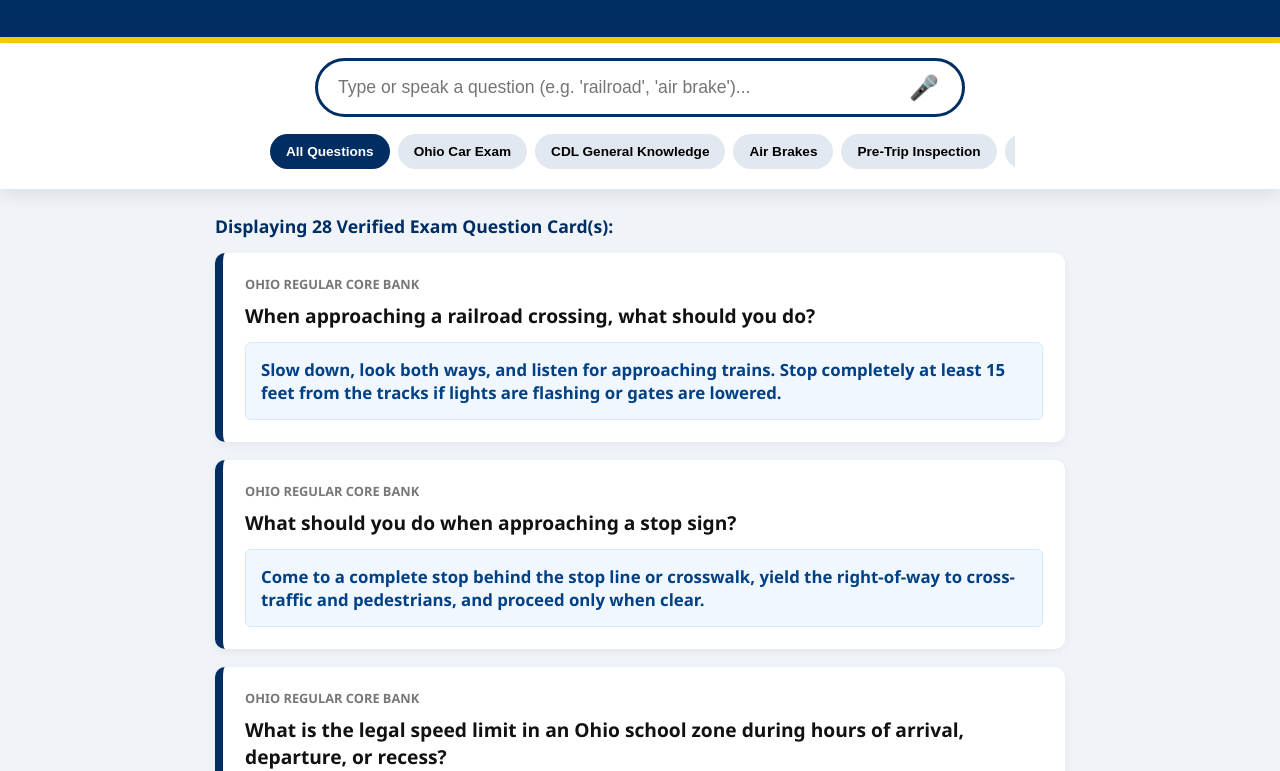
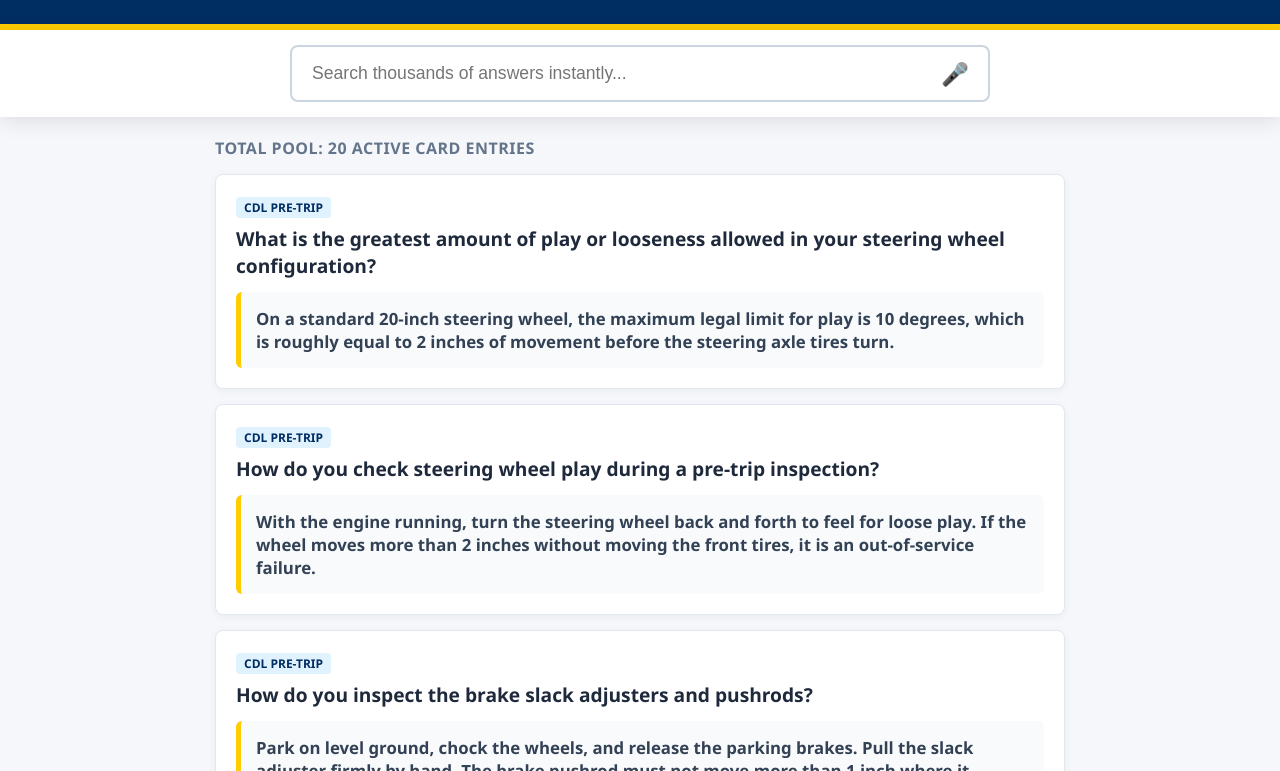
Before and after one commit to deandreturnerwalkerinventervideos30s/GDEGo, a plain HTML site: page index.html in a window 1280 px wide. Shown: the part 136-907 px from the top of the page. Drawn offline with Linux system fonts and the light colour scheme.

Commit message:
Update index.html

```diff
--- a/index.html
+++ b/index.html
@@ -3,40 +3,36 @@
 <head>
     <meta charset="UTF-8">
     <meta name="viewport" content="width=device-width, initial-scale=1.0">
-    <title>GDEgo | Universal DMV & CDL Master Test Bank</title>
+    <title>GDEgo | Universal DMV & CDL Master Database</title>
     <style>
-        :root { --gde-blue: #002d62; --gde-gold: #ffcc00; --card-bg: #ffffff; }
-        body { font-family: 'Segoe UI', Arial, sans-serif; background: #f0f4f8; margin: 0; padding-bottom: 60px; color: #333; }
+        :root { --gde-blue: #002d62; --gde-gold: #ffcc00; --bg: #f5f7fa; }
+        body { font-family: 'Segoe UI', Arial, sans-serif; background: var(--bg); margin: 0; padding-bottom: 60px; color: #333; }
 
-        header { background: var(--gde-blue); color: white; padding: 40px 20px; text-align: center; border-bottom: 6px solid var(--gde-gold); }
-        h1 { margin: 0; font-size: 2.8em; letter-spacing: 2px; font-weight: 900; }
-        .tagline { margin-top: 8px; font-size: 1.1em; color: #ffcc00; font-weight: 600; }
+        header { background: var(--gde-blue); color: white; padding: 35px 20px; text-align: center; border-bottom: 6px solid var(--gde-gold); }
+        h1 { margin: 0; font-size: 2.8em; letter-spacing: 1px; font-weight: 900; }
+        .tagline { margin-top: 5px; font-size: 1.1em; color: var(--gde-gold); font-weight: 600; }
 
-        /* Fixed Search Controls */
-        .control-panel { position: sticky; top: 0; background: white; padding: 15px; z-index: 1000; box-shadow: 0 4px 20px rgba(0,0,0,0.1); display: flex; flex-direction: column; align-items: center; gap: 12px; }
-        .search-wrapper { position: relative; width: 95%; max-width: 650px; }
-        #searchField { width: 100%; padding: 16px 55px 16px 20px; border-radius: 50px; border: 3px solid var(--gde-blue); font-size: 1.1em; outline: none; box-sizing: border-box; }
+        /* Quizlet-Style Search Command Deck */
+        .control-panel { position: sticky; top: 0; background: white; padding: 15px; z-index: 1000; box-shadow: 0 4px 20px rgba(0,0,0,0.1); display: flex; flex-direction: column; align-items: center; gap: 10px; }
+        .search-wrapper { position: relative; width: 100%; max-width: 700px; }
+        #searchField { width: 100%; padding: 16px 55px 16px 20px; border-radius: 8px; border: 2px solid #cbd5e1; font-size: 1.1em; outline: none; box-sizing: border-box; transition: 0.2s; }
+        #searchField:focus { border-color: var(--gde-blue); box-shadow: 0 0 0 3px rgba(0,45,98,0.15); }
 
-        .mic-btn { position: absolute; right: 20px; top: 50%; transform: translateY(-50%); background: none; border: none; font-size: 1.5em; cursor: pointer; color: var(--gde-blue); }
-        .listening { color: #d9534f; animation: pulse 1s infinite; }
-        @keyframes pulse { 0% { opacity: 1; } 50% { opacity: 0.4; } 100% { opacity: 1; } }
+        .mic-btn { position: absolute; right: 15px; top: 50%; transform: translateY(-50%); background: none; border: none; font-size: 1.4em; cursor: pointer; color: #64748b; }
+        .listening { color: #ef4444; animation: pulse 1s infinite; }
+        @keyframes pulse { 0% { opacity: 1; } 50% { opacity: 0.5; } 100% { opacity: 1; } }
 
-        /* Category Filter Buttons */
-        .category-bar { display: flex; gap: 8px; overflow-x: auto; width: 100%; max-width: 750px; padding: 5px; box-sizing: border-box; }
-        .cat-btn { background: #e2e8f0; border: none; padding: 10px 16px; border-radius: 20px; font-weight: bold; cursor: pointer; white-space: nowrap; font-size: 0.85em; transition: 0.2s; }
-        .cat-btn.active { background: var(--gde-blue); color: white; }
+        /* Layout Stream */
+        .main-container { max-width: 850px; margin: 20px auto; padding: 0 15px; }
+        #resultsSummary { font-size: 1em; margin-bottom: 15px; font-weight: bold; color: #64748b; text-transform: uppercase; letter-spacing: 0.5px; }
 
-        /* Main Viewport */
-        .main-container { max-width: 850px; margin: 25px auto; padding: 0 15px; }
-        #resultsSummary { font-size: 1.1em; margin-bottom: 15px; font-weight: bold; color: var(--gde-blue); }
+        /* Master Database Cards */
+        .qa-card { background: white; border-radius: 8px; padding: 20px; margin-bottom: 15px; box-shadow: 0 2px 8px rgba(0,0,0,0.05); border: 1px solid #e2e8f0; transition: transform 0.2s; }
+        .card-meta { font-size: 0.75em; font-weight: bold; color: var(--gde-blue); text-transform: uppercase; margin-bottom: 8px; background: #e0f2fe; display: inline-block; padding: 2px 8px; border-radius: 4px; }
+        .question-text { font-weight: 700; font-size: 1.2em; color: #1e293b; margin-bottom: 12px; line-height: 1.4; }
+        .answer-box { background: #f8fafc; color: #334155; padding: 15px; border-radius: 6px; font-weight: 600; border-left: 5px solid var(--gde-gold); font-size: 1.05em; }
 
-        /* Quizlet/Scribd Style Cards */
-        .qa-card { background: var(--card-bg); border-radius: 10px; padding: 22px; margin-bottom: 18px; border-left: 8px solid var(--gde-blue); box-shadow: 0 3px 10px rgba(0,0,0,0.05); }
-        .meta-tags { margin-bottom: 10px; font-size: 0.8em; font-weight: bold; color: #777; text-transform: uppercase; }
-        .question-text { font-weight: 700; font-size: 1.2em; color: #111; margin-bottom: 12px; line-height: 1.4; }
-        .answer-box { background: #f0f7ff; color: #004085; padding: 15px; border-radius: 6px; font-weight: 600; border: 1px solid #d6e9ff; font-size: 1.05em; }
-
-        .no-results { text-align: center; padding: 40px; background: white; border-radius: 10px; font-size: 1.1em; color: #666; }
+        .no-results { text-align: center; padding: 40px; background: white; border-radius: 8px; font-size: 1.1em; color: #64748b; border: 1px solid #e2e8f0; }
     </style>
 </head>
 <body>
@@ -48,104 +44,101 @@
 
 <div class="control-panel">
     <div class="search-wrapper">
-        <input type="text" id="searchField" placeholder="Type or speak a question (e.g. 'railroad', 'air brake')..." onkeyup="filterDatabase()">
-        <button class="mic-btn" id="micTrigger" onclick="startVoiceSession()">🎤</button>
-    </div>
-    <div class="category-bar">
-        <button class="cat-btn active" onclick="switchCategory('all', this)">All Questions</button>
-        <button class="cat-btn" onclick="switchCategory('Ohio Regular', this)">Ohio Car Exam</button>
-        <button class="cat-btn" onclick="switchCategory('CDL General', this)">CDL General Knowledge</button>
-        <button class="cat-btn" onclick="switchCategory('Air Brakes', this)">Air Brakes</button>
-        <button class="cat-btn" onclick="switchCategory('Pre-Trip', this)">Pre-Trip Inspection</button>
-        <button class="cat-btn" onclick="switchCategory('Combination', this)">Combination Vehicles</button>
+        <input type="text" id="searchField" placeholder="Search thousands of answers instantly..." onkeyup="smartSearchEngine()">
+        <button class="mic-btn" id="micTrigger" onclick="startVoiceInput()">🎤</button>
     </div>
 </div>
 
 <div class="main-container">
-    <div id="resultsSummary">Loading Master Question Banks...</div>
+    <div id="resultsSummary">Loading Active Exam Pools...</div>
     <div id="deckDisplay"></div>
 </div>
 
 <script>
-    let currentCategory = 'all';
+    // EXPANDED COMPREHENSIVE CDL & DMV DATABASE
+    const masterDatabase = [
+        // --- CDL PRE-TRIP INSPECTION & STEERING CONTROLS ---
+        { cat: "CDL Pre-Trip", q: "What is the greatest amount of play or looseness allowed in your steering wheel configuration?", a: "On a standard 20-inch steering wheel, the maximum legal limit for play is 10 degrees, which is roughly equal to 2 inches of movement before the steering axle tires turn." },
+        { cat: "CDL Pre-Trip", q: "How do you check steering wheel play during a pre-trip inspection?", a: "With the engine running, turn the steering wheel back and forth to feel for loose play. If the wheel moves more than 2 inches without moving the front tires, it is an out-of-service failure." },
+        { cat: "CDL Pre-Trip", q: "How do you inspect the brake slack adjusters and pushrods?", a: "Park on level ground, chock the wheels, and release the parking brakes. Pull the slack adjuster firmly by hand. The brake pushrod must not move more than 1 inch where it connects." },
+        { cat: "CDL Pre-Trip", q: "What are you looking for when inspecting the steering box housing and mounting?", a: "Check that the steering box is securely bolted to the vehicle frame. Look for missing nuts, loose bolts, structural frame cracks, or active fluid leaks from the power steering pump line fittings." },
+        { cat: "CDL Pre-Trip", q: "What suspension system issues will put a commercial vehicle completely out of service?", a: "Any cracked, bent, broken, or shifted leaf springs. If one-fourth (25%) or more of the leaf springs in any single stack are broken or missing, the truck is illegal to operate." },
 
-    // THE INTERNAL MASSIVE TEST BANK (No external Google dependencies)
-    const masterDatabase = [
-        // --- OHIO REGULAR DRIVER EXAMS ---
-        { cat: "Ohio Regular", q: "When approaching a railroad crossing, what should you do?", a: "Slow down, look both ways, and listen for approaching trains. Stop completely at least 15 feet from the tracks if lights are flashing or gates are lowered." },
-        { cat: "Ohio Regular", q: "What should you do when approaching a stop sign?", a: "Come to a complete stop behind the stop line or crosswalk, yield the right-of-way to cross-traffic and pedestrians, and proceed only when clear." },
-        { cat: "Ohio Regular", q: "What is the legal speed limit in an Ohio school zone during hours of arrival, departure, or recess?", a: "20 miles per hour (mph)." },
-        { cat: "Ohio Regular", q: "What is the 'Four-Second Rule' in driving?", a: "It is a safe rule used to measure a driver's following distance behind the vehicle directly in front of them under good weather conditions." },
-        { cat: "Ohio Regular", q: "When are you allowed to make a right turn on a red traffic light in Ohio?", a: "After coming to a complete stop, yielding to pedestrians and cross-traffic, provided there is no sign posted that says 'No Turn on Red'." },
-        { cat: "Ohio Regular", q: "What is the maximum legal blood alcohol concentration (BAC) limit for drivers under 21 years old in Ohio?", a: "0.02% or higher." },
-        { cat: "Ohio Regular", q: "What must a driver do when a school bus stops on a road with fewer than four lanes and activates its flashing red lights?", a: "Drivers approaching from both directions must stop at least 10 feet away from the front or rear of the bus and wait until the lights stop flashing." },
-        { cat: "Ohio Regular", q: "It is illegal to park within how many feet of a fire hydrant?", a: "Within 10 feet of a fire hydrant." },
-        { cat: "Ohio Regular", q: "What does a flashing yellow traffic signal light mean?", a: "Slow down and proceed through the intersection with heightened caution." },
-        { cat: "Ohio Regular", q: "When driving in heavy fog at night, which vehicle headlights should you use?", a: "Use your low-beam headlights. High-beams reflect off the fog and blind your vision." },
+        // --- CDL GENERAL KNOWLEDGE WRITTEN EXAMS ---
+        { cat: "CDL General Knowledge", q: "While driving, where should you be looking ahead of your vehicle?", a: "You should look 12 to 15 seconds directly ahead of your vehicle. At highway speeds, this distance is equal to roughly one-quarter of a mile." },
+        { cat: "CDL General Knowledge", q: "What is the maximum legal height limit for a standard commercial motor vehicle or trailer setup?", a: "13 feet, 6 inches from the pavement to the highest point of the trailer roof." },
+        { cat: "CDL General Knowledge", q: "What is the minimum legal tread depth required for commercial truck tires?", a: "Front/steer tires require a minimum tread depth of 4/32 of an inch. All other drive axle and trailer tires require a minimum of 2/32 of an inch." },
+        { cat: "CDL General Knowledge", q: "How often must a commercial driver stop and inspect their cargo securement layout?", a: "Inspect cargo within the first 50 miles of starting a transit trip, and then re-examine bindings every 3 hours or every 150 miles driven." },
+        { cat: "CDL General Knowledge", q: "What is the legal definition of a Commercial Motor Vehicle (CMV) requiring a driver to hold a CDL?", a: "Any vehicle or combination configuration with a gross vehicle weight rating (GVWR) or actual total weight of 26,001 pounds or more." },
+        { cat: "CDL General Knowledge", q: "What should you do if your heavy commercial vehicle begins to hydroplane on wet pavement?", a: "Do not slam on your brakes. Release the accelerator pedal completely, keep the vehicle pointed straight, and push the clutch in to let the tires regain contact." },
 
-        // --- CDL GENERAL KNOWLEDGE EXAMS ---
-        { cat: "CDL General", q: "While driving, where should you be looking ahead of your vehicle?", a: "You should look 12 to 15 seconds ahead of your vehicle. At highway speeds, this equals roughly a quarter of a mile ahead." },
-        { cat: "CDL General", q: "What is the maximum legal height limit for a standard commercial motor vehicle?", a: "13 feet, 6 inches." },
-        { cat: "CDL General", q: "What is the minimum legal tread depth required for front/steer tires on a commercial truck?", a: "4/32 of an inch. All other non-steering tires require at least 2/32 of an inch." },
-        { cat: "CDL General", q: "How often must you stop and inspect your commercial vehicle cargo transit layout?", a: "Within the first 50 miles of beginning a trip, and then every 3 hours or every 150 miles driven." },
-        { cat: "CDL General", q: "What is the definition of a 'Commercial Motor Vehicle' (CMV) requiring a CDL?", a: "Any vehicle or combination configuration with a gross vehicle weight rating (GVWR) of 26,01 pounds or more." },
-        { cat: "CDL General", q: "What must you do if your truck hydroplanes on a slick, rain-soaked roadway?", a: "Release the accelerator pedal entirely and push in the clutch. Do not slam on the brakes." },
-        { cat: "CDL General", q: "Why must you conduct a post-trip inspection at the end of every driving shift?", a: "To identify mechanical defects or structural safety failures, documenting them on a Driver Vehicle Condition Report (DVCR)." },
+        // --- AIR BRAKES WRITTEN EXAMS ---
+        { cat: "CDL Air Brakes", q: "At what pressure system level must the low air pressure warning device activate?", a: "The low air warning light and buzzer must turn on before the air storage tank pressure drops below 60 PSI." },
+        { cat: "CDL Air Brakes", q: "What happens mechanically when the vehicle air system pressure drops below the 20 to 45 PSI range?", a: "The emergency spring safety brakes will automatically apply and pop out on the dash control panel, completely locking the wheels to stop the truck." },
+        { cat: "CDL Air Brakes", q: "What are the legal air leakage limits during a static applied air brake test sequence?", a: "With the engine off, parking brakes released, and foot pedal held down hard for 1 minute, the air loss cannot exceed 3 PSI for straight trucks, or 4 PSI for combination tractor-trailers." },
+        { cat: "CDL Air Brakes", q: "What is the exact purpose of an air compressor governor assembly?", a: "The governor controls when the engine air compressor pumps air into the storage tanks. It stops the pump at cut-out pressure (125 PSI) and starts it again at cut-in pressure (100 PSI)." },
 
-        // --- AIR BRAKES EXAMS ---
-        { cat: "Air Brakes", q: "At what system pressure level must the low air pressure warning device activate?", a: "The warning light and buzzer must activate before air pressure drops below 60 PSI." },
-        { cat: "Air Brakes", q: "What happens mechanically when air system pressure drops all the way down into the 20 to 45 PSI zone?", a: "The tractor-trailer spring brakes will automatically apply and pop out, completely locking up the wheels to prevent runaway operation." },
-        { cat: "Air Brakes", q: "What are the core parameters checked during a static air brake leak test sequence?", a: "With the engine off and brakes fully applied, the air leakage rate must not exceed 3 PSI per minute for straight trucks, or 4 PSI per minute for combination vehicles." },
-        { cat: "Air Brakes", q: "What is the primary function of an air compressor governor assembly?", a: "It controls when the air compressor pumps air into the system storage tanks. It cuts out around 125 PSI and cuts back in around 100 PSI." },
-        { cat: "Air Brakes", q: "Why must air storage tanks be drained completely at the end of every operating day?", a: "To drain out collected moisture, water, and compressor oil, which can freeze up or corrode valves and cause brake failure." },
+        // --- COMBINATION VEHICLES WRITTEN EXAMS ---
+        { cat: "CDL Combination", q: "Why must you verify that the fifth wheel locking jaws are completely shut around the trailer kingpin?", a: "To create a secure structural latch that guarantees the trailer cannot slip loose, separate, or break away from the tractor chassis frame during transit." },
+        { cat: "CDL Combination", q: "What is a trailer jackknife event and what primary mechanical failure causes it?", a: "A trailer jackknife occurs when the rear trailer tires lock up during hard braking, causing the trailer to slide sideways out of its lane and swing up toward the truck cab." },
 
-        // --- PRE-TRIP INSPECTION EXAMS ---
-        { cat: "Pre-Trip", q: "How do you inspect the brake slack adjusters and pushrods?", a: "With wheels chocked and parking brakes released, pull the pushrod firmly by hand. It should not pull out or move more than 1 inch." },
-        { cat: "Pre-Trip", q: "What are you looking for when conducting a physical check of the steering box housing?", a: "Check for tight mounting bolts, missing components, cracks, and evidence of fluid leaks coming from the steering gear case." },
-        { cat: "Pre-Trip", q: "How do you verify that the spring leaves in your suspension system are functional?", a: "Look for cracked, bent, loose, broken, or shifted leaf springs. If 1/4 or more of the leaves are missing or broken, the vehicle is out of service." },
-
-        // --- COMBINATION VEHICLES EXAMS ---
-        { cat: "Combination", q: "Why must you verify that the tractor fifth wheel jaws are closed tight around the trailer kingpin?", a: "To ensure a complete, unyielding lock so that the trailer cannot break loose from the tractor chassis frame during travel." },
-        { cat: "Combination", q: "What is a trailer jackknife event and what causes it?", a: "A jackknife happens when the trailer wheels lock up, causing the trailer to swing outward out of its lane, sliding past the tractor axle." },
-        { cat: "Combination", q: "What is the function of the emergency glad hand connection line (the red line)?", a: "It controls the emergency trailer air tanks and keeps continuous high-pressure air moving to hold open the spring safety brakes." }
+        // --- OHIO REGULAR DRIVER WRITTEN EXAMS ---
+        { cat: "Ohio Regular Driver", q: "When approaching a railroad crossing line, what are your legal obligations?", a: "Slow down, look in both directions, and listen for trains. You must come to a complete stop between 15 and 50 feet from the nearest track rail if signal lights are flashing or safety gates are down." },
+        { cat: "Ohio Regular Driver", q: "What should you do when approaching a standard stop sign intersection?", a: "Come to a complete stop behind the white stop line or marked crosswalk. Yield the right-of-way to pedestrians and cross-traffic before moving forward." },
+        { cat: "Ohio Regular Driver", q: "What is the legal speed limit inside an Ohio school zone during designated hours?", a: "20 miles per hour (mph) during school opening hours, closing hours, or recess periods." }
     ];
 
-    // INITIAL LAUNCH
-    renderView();
+    // LAUNCH INITIAL VIEW
+    smartSearchEngine();
 
-    function renderView() {
+    // FLEXIBLE SEARCH ALGORITHM (Quizlet / Multi-Word Style)
+    function smartSearchEngine() {
         const display = document.getElementById('deckDisplay');
         const summary = document.getElementById('resultsSummary');
         const query = document.getElementById('searchField').value.toLowerCase().trim();
 
-        // Separate search text into individual keywords
-        const searchWords = query.split(/\s+/).filter(w => w.length > 0);
+        // Break search into individual text chunks
+        const searchTerms = query.split(/\s+/).filter(word => word.length > 0);
 
-        // Filter by category and search keywords simultaneously
-        const finalMatches = masterDatabase.filter(item => {
-            const matchesCategory = (currentCategory === 'all' || item.cat === currentCategory);
+        // Score cards based on how many terms they contain
+        let evaluatedCards = masterDatabase.map(card => {
+            const combinedSourceText = (card.q + " " + card.a + " " + card.cat).toLowerCase();
+            let matchedCount = 0;
 
-            const fullText = (item.q + " " + item.a + " " + item.cat).toLowerCase();
-            const matchesKeywords = searchWords.every(word => fullText.includes(word));
+            searchTerms.forEach(term => {
+                if (combinedSourceText.includes(term)) {
+                    matchedCount++;
+                }
+            });
 
-            return matchesCategory && matchesKeywords;
+            return { ...card, score: matchedCount };
         });
+
+        // Filter cards. If search box is empty, show everything. If typing, show rows containing matching terms.
+        let dynamicMatches = [];
+        if (searchTerms.length === 0) {
+            dynamicMatches = masterDatabase;
+        } else {
+            dynamicMatches = evaluatedCards.filter(card => card.score > 0);
+            // Sort cards so the ones with the absolute highest term match scores appear at the top
+            dynamicMatches.sort((a, b) => b.score - a.score);
+        }
 
         display.innerHTML = "";
 
-        if (finalMatches.length === 0) {
+        if (dynamicMatches.length === 0) {
             summary.innerText = "0 Cards Matched";
-            display.innerHTML = `<div class="no-results">No exact questions match your search input. Try typing shorter target words (e.g., "railroad", "speed", "jaws").</div>`;
+            display.innerHTML = `<div class="no-results">No questions match your phrase. Try using simpler terms like "play", "steering", "brakes", or "stop".</div>`;
             return;
         }
 
-        summary.innerText = `Displaying ${finalMatches.length} Verified Exam Question Card(s):`;
+        summary.innerText = `Total Pool: ${dynamicMatches.length} Active Card Entries`;
 
-        // Generate the chain reaction view
-        finalMatches.forEach(item => {
+        // Render matching question layouts
+        dynamicMatches.forEach(item => {
             display.innerHTML += `
                 <div class="qa-card">
-                    <div class="meta-tags">${item.cat} Core Bank</div>
+                    <div class="card-meta">${item.cat}</div>
                     <div class="question-text">${item.q}</div>
                     <div class="answer-box">${item.a}</div>
                 </div>
@@ -153,26 +146,11 @@
         });
     }
 
-    function filterDatabase() {
-        renderView();
-    }
-
-    function switchCategory(category, buttonElement) {
-        currentCategory = category;
-
-        // Update button visual states
-        const buttons = document.getElementsByClassName('cat-btn');
-        for (let b of buttons) { b.classList.remove('active'); }
-        buttonElement.classList.add('active');
-
-        renderView();
-    }
-
-    // NATIVE LIVE SPEECH API
-    function startVoiceSession() {
+    // LIVE PHONE SPEECH API IMPLEMENTATION
+    function startVoiceInput() {
         const SpeechRecognition = window.SpeechRecognition || window.webkitSpeechRecognition;
         if (!SpeechRecognition) {
-            alert("Voice detection features require a modern Google Chrome layout on mobile.");
+            alert("Voice search requires a native Google Chrome browser environment.");
             return;
         }
 
@@ -183,14 +161,14 @@
         recognizer.lang = 'en-US';
         recognizer.onstart = () => {
             mic.classList.add('listening');
-            inputField.placeholder = "Listening to your voice input...";
+            inputField.placeholder = "Listening directly to vocal input...";
         };
 
         recognizer.onresult = (e) => {
             inputField.value = e.results[0][0].transcript;
             mic.classList.remove('listening');
-            inputField.placeholder = "Type or speak a question...";
-            renderView(); // Trigger instant query chains
+            inputField.placeholder = "Search thousands of answers instantly...";
+            smartSearchEngine(); // Pull instant matching arrays
         };
 
         recognizer.onerror = () => {
```
